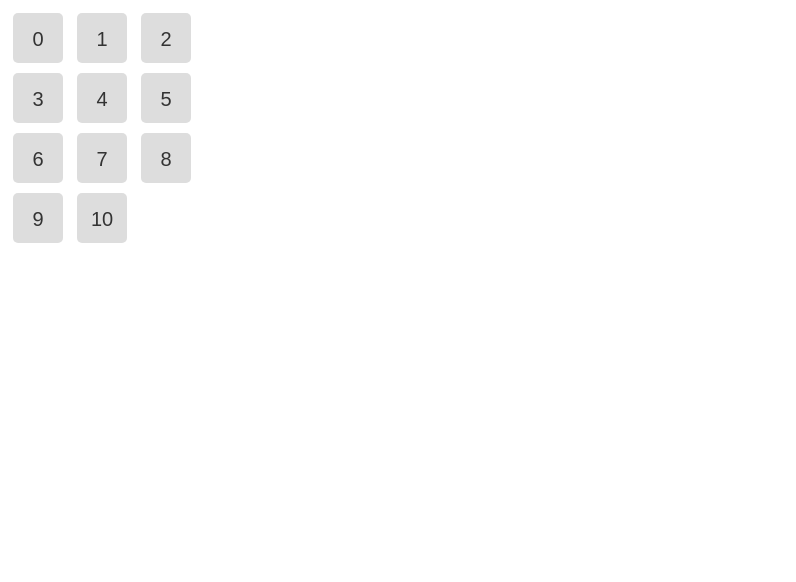
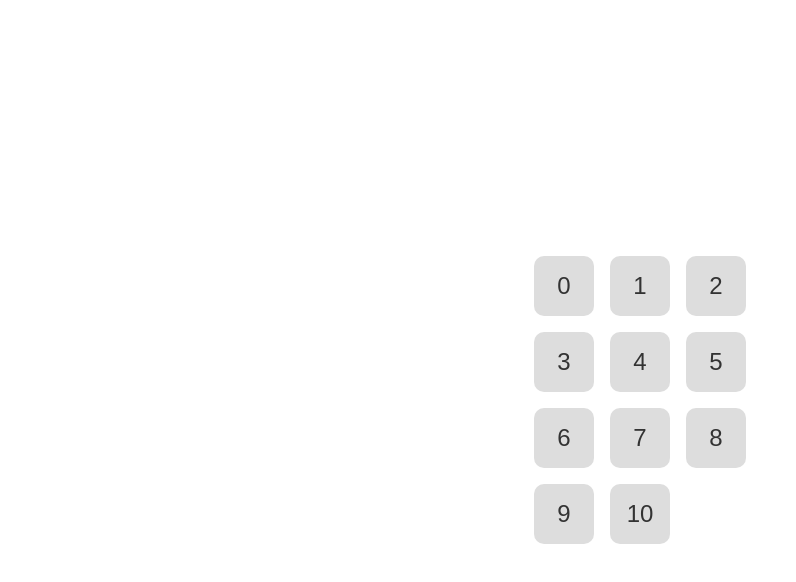
Before and after one commit to EraL-Jack/energycounter, a plain HTML site: page index.html in a window 1280 px wide. Shown: the whole page, without its empty margins (0-796 px from the left). Drawn offline with Linux system fonts and the light colour scheme.

Commit message:
Update index.html

```diff
--- a/index.html
+++ b/index.html
@@ -1,70 +1,99 @@
 <!DOCTYPE html>
-<html>
+<html lang="en">
 <head>
+<meta charset="UTF-8">
+<meta name="viewport" content="width=device-width, initial-scale=1.0">
 <title>能量计数器</title>
-  <meta name="viewport" content="width=device-width,initial-scale=1.0,maximum-scale=1.0,minimum-scale=1.0,user-scalable=no">
 <style>
-    body {
+  body, html {
+    height: 100%;
+    margin: 0;
+    display: flex;
     justify-content: center;
     align-items: center;
+    font-family: 'Arial', sans-serif;
+  }
+
+  .phone-keypad {
+    display: grid;
+    grid-template-rows: repeat(4, 1fr);
+    grid-template-columns: repeat(3, 1fr);
+    gap: 16px; /* 增加按钮之间的间距 */
+    padding: 10px; /* 保持容器内边距 */
+    max-width: 100%; /* 使键盘宽度适应屏幕宽度 */
+    box-sizing: border-box; /* 确保宽度包含padding */
   }
 
   .button {
-      display: inline-block;
-      width: 50px;
-      height: 50px;
+    display: flex;
+    justify-content: center;
+    align-items: center;
+    width: 60px; /* 增加按钮宽度 */
+    height: 60px; /* 增加按钮高度 */
     background-color: #ddd;
     color: #333;
     border: none;
-      border-radius: 5px;
-      text-align: center;
-      line-height: 50px;
-      font-size: 20px;
+    border-radius: 10px; /* 可选：增加圆角使按钮看起来更柔和 */
+    font-size: 24px; /* 可选：增加字体大小 */
     cursor: pointer;
-      margin: 5px;
+    box-sizing: border-box; /* 确保宽度和高度包含padding */
+    padding: 10px; /* 增加按钮内部的空白区域 */
   }
 
-    .button.active {
+  .button:active {
     background-color: #333;
     color: #fff;
+  }
+
+  /* 根据屏幕大小调整键盘布局 */
+  @media (max-width: 600px) {
+    .phone-keypad {
+      grid-template-columns: repeat(2, 1fr);
+    }
+    .button {
+      width: 50px; /* 在小屏幕上稍微减小按钮尺寸 */
+      height: 50px;
+    }
+  }
+
+  /* 在非常小的屏幕上使用单行布局 */
+  @media (max-width: 400px) {
+    .phone-keypad {
+      grid-template-columns: 1fr;
+    }
+    .button {
+      width: 40px; /* 在更小的屏幕上进一步减小按钮尺寸 */
+      height: 40px;
+    }
   }
 </style>
 </head>
 <body>
-  <div>
-    <button id=0 class="button" onclick="highlight(0)">0</button>
-    <button id=1 class="button" onclick="highlight(1)">1</button>
-    <button id=2 class="button" onclick="highlight(2)">2</button>
-  </div>
-  <div>
-    <button id=3 class="button" onclick="highlight(3)">3</button>
-    <button id=4 class="button" onclick="highlight(4)">4</button>
-    <button id=5 class="button" onclick="highlight(5)">5</button>
-  </div>
-  <div>
-    <button id=6 class="button" onclick="highlight(6)">6</button>
-    <button id=7 class="button" onclick="highlight(7)">7</button>
-    <button id=8 class="button" onclick="highlight(8)">8</button>
-  </div>
-  <div>
-    <button id=9 class="button" onclick="highlight(9)">9</button>
-    <button id=10 class="button" onclick="highlight(10)">10</button>
+
+<div class="phone-keypad">
+  <button class="button" onclick="highlight(this)">0</button>
+  <button class="button" onclick="highlight(this)">1</button>
+  <button class="button" onclick="highlight(this)">2</button>
+  <button class="button" onclick="highlight(this)">3</button>
+  <button class="button" onclick="highlight(this)">4</button>
+  <button class="button" onclick="highlight(this)">5</button>
+  <button class="button" onclick="highlight(this)">6</button>
+  <button class="button" onclick="highlight(this)">7</button>
+  <button class="button" onclick="highlight(this)">8</button>
+  <button class="button" onclick="highlight(this)">9</button>
+  <button class="button" onclick="highlight(this)">10</button>
 </div>
 
 <script>
-    function highlight(number) {
-      // 移除所有按钮的高亮状态
+  function highlight(button) {
     var buttons = document.getElementsByClassName('button');
     for (var i = 0; i < buttons.length; i++) {
-        buttons[i].classList.remove('active');
+      buttons[i].style.backgroundColor = '#ddd';
+      buttons[i].style.color = '#333';
     }
-
-      // 给指定按钮添加高亮状态
-      var button = document.getElementById(number);
-      if (button) {
-        button.classList.add('active');
-      }
+    button.style.backgroundColor = '#333';
+    button.style.color = '#fff';
   }
 </script>
+
 </body>
-</html>
```
Lines whose indentation alone changed are shown as unchanged.
